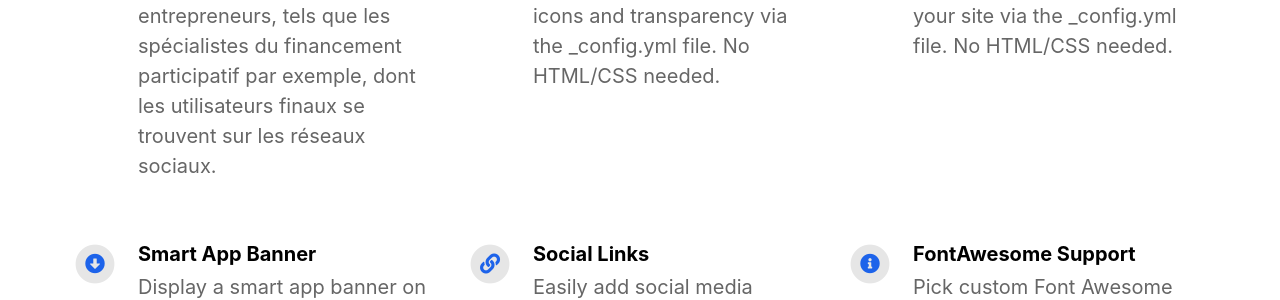
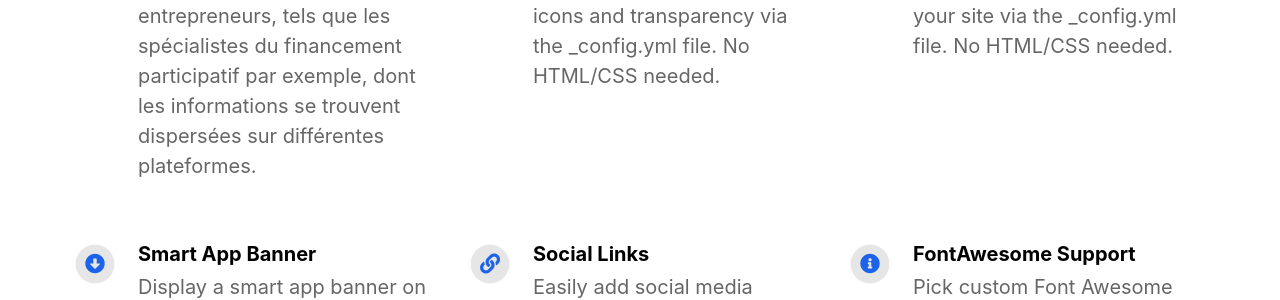
Before and after one commit to weltare/strategies, a Jekyll site: the page built from index.html, in a window 1280 px wide. Shown: the part 1532-1832 px from the top of the page. Built offline with Jekyll 4.4.1, drawn with Linux system fonts in a browser that asks for light colours; nearby versions of some CDN libraries; some of the changed text lies outside the part shown.

Commit message:
Update _config.yml: description
description                           : Ce logiciel s'adresse aux entrepreneurs, tels que les spécialistes du financement participatif par exemple, dont les informations se trouvent dispersées sur différentes plateformes.

```diff
--- a/_config.yml
+++ b/_config.yml
@@ -48,7 +48,7 @@ features                                  :
     fontawesome_icon_name                 : ruler-combined
 
   - title                                 : Qui ?
-    description                           : Ce logiciel s'adresse aux entrepreneurs, tels que les spécialistes du financement participatif par exemple, dont les utilisateurs finaux se trouvent sur les réseaux sociaux.
+    description                           : Ce logiciel s'adresse aux entrepreneurs, tels que les spécialistes du financement participatif par exemple, dont les informations se trouvent dispersées sur différentes plateformes.
     fontawesome_icon_name                 : building
 
   - title                                 : Easy to Tweak
```
